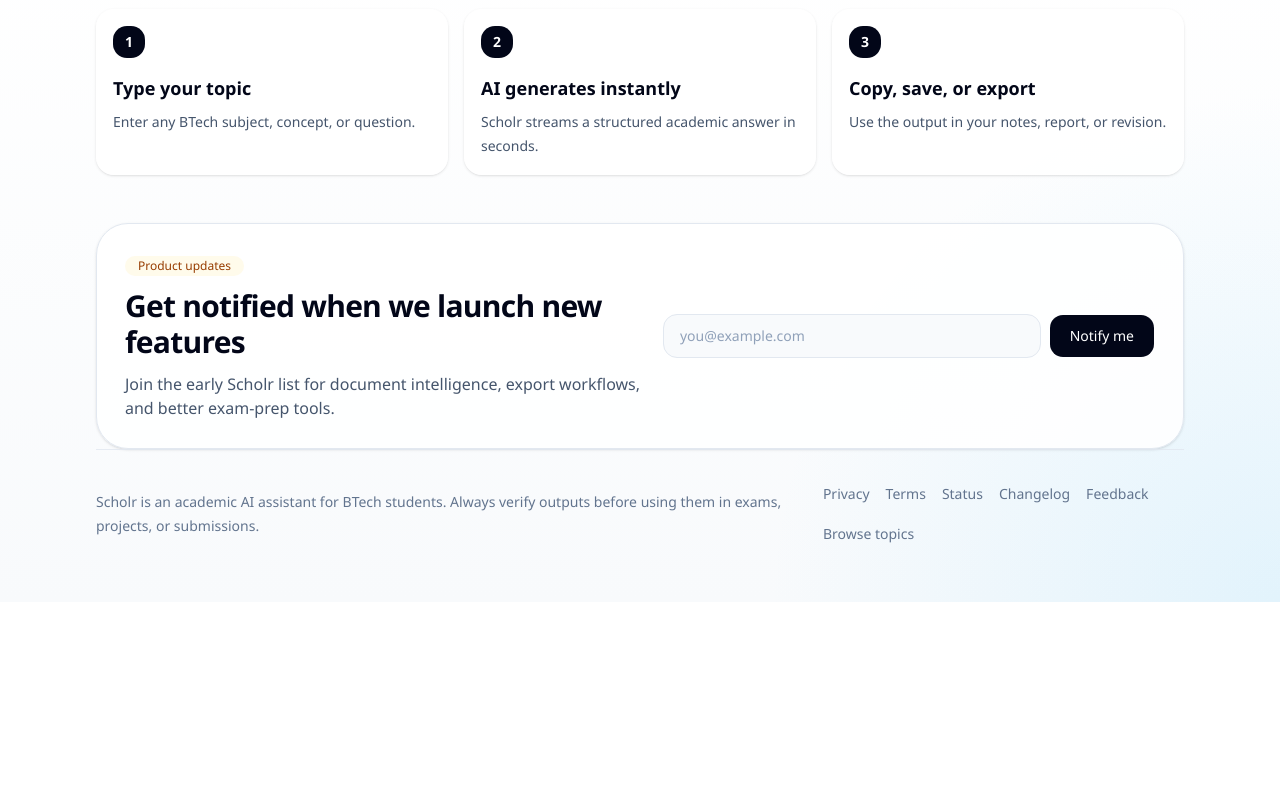
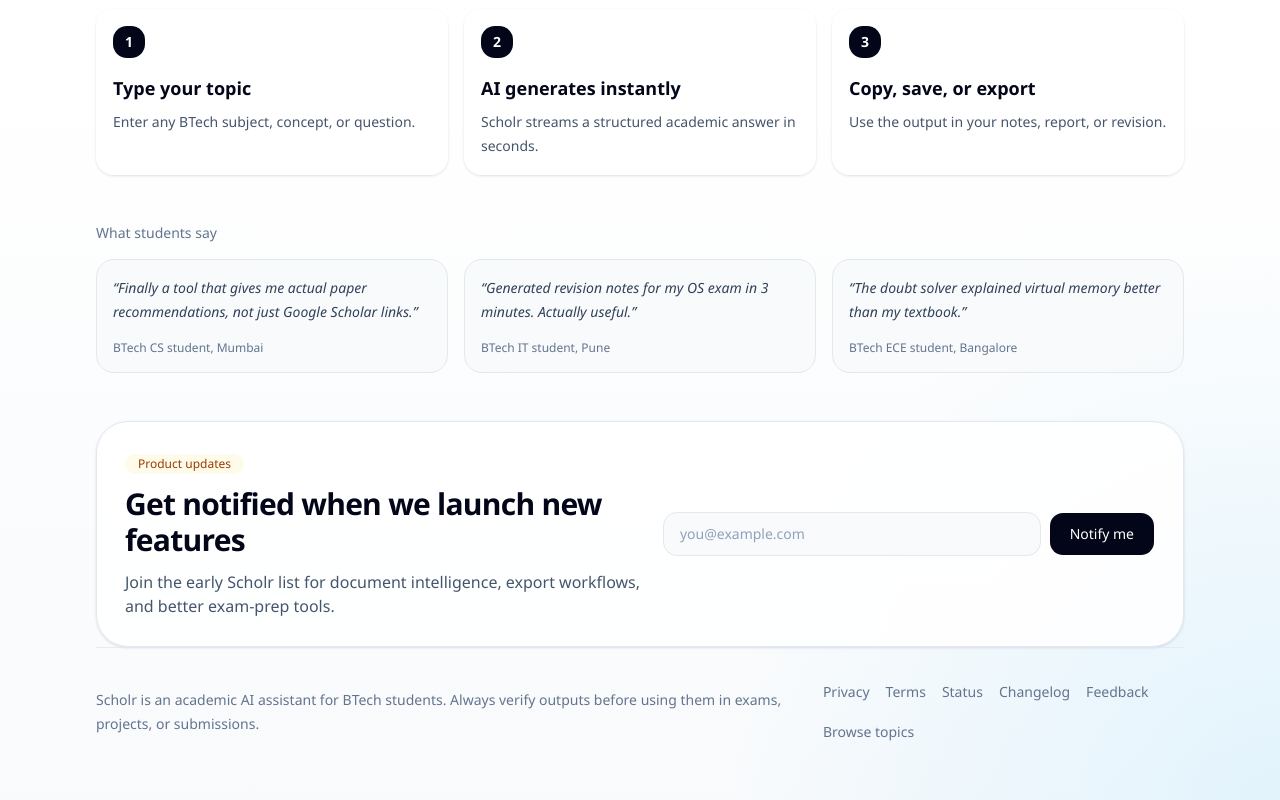
Before and after one commit to tauqxxr7/scholr, a Next.js app in the folder frontend/: page / in a window 1280 px wide. Shown: the part 883-1683 px from the top of the page. Before the commit the page ends 1485 px from the top, so only its background shows below. Built offline with nearby package versions, Linux system fonts and the light colour scheme; no server answers.

Commit message:
feat: add social proof testimonial section to landing page

```diff
--- a/frontend/app/page.tsx
+++ b/frontend/app/page.tsx
@@ -175,6 +175,35 @@
           ))}
         </section>
 
+        <section className="pb-8 sm:pb-12">
+          <p className="mb-4 text-sm font-medium text-slate-500">What students say</p>
+          <div className="grid gap-3 sm:grid-cols-3 sm:gap-4">
+            {
+              // TODO: Replace with real student quotes after validation
+              [
+                {
+                  quote:
+                    'Finally a tool that gives me actual paper recommendations, not just Google Scholar links.',
+                  byline: 'BTech CS student, Mumbai',
+                },
+                {
+                  quote: 'Generated revision notes for my OS exam in 3 minutes. Actually useful.',
+                  byline: 'BTech IT student, Pune',
+                },
+                {
+                  quote: 'The doubt solver explained virtual memory better than my textbook.',
+                  byline: 'BTech ECE student, Bangalore',
+                },
+              ].map((item) => (
+                <div key={item.byline} className="rounded-2xl border border-slate-200 bg-slate-50/80 p-4">
+                  <p className="text-sm italic leading-6 text-slate-700">&ldquo;{item.quote}&rdquo;</p>
+                  <p className="mt-4 text-xs font-medium text-slate-500">{item.byline}</p>
+                </div>
+              ))
+            }
+          </div>
+        </section>
+
         <section className="rounded-3xl border border-slate-200 bg-white/90 p-5 shadow-sm sm:rounded-[2rem] sm:p-7">
           <div className="grid gap-5 lg:grid-cols-[1fr_0.95fr] lg:items-center">
             <div>
```
